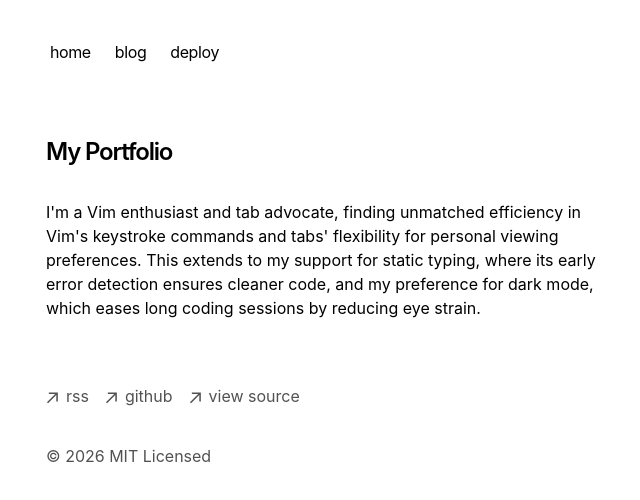
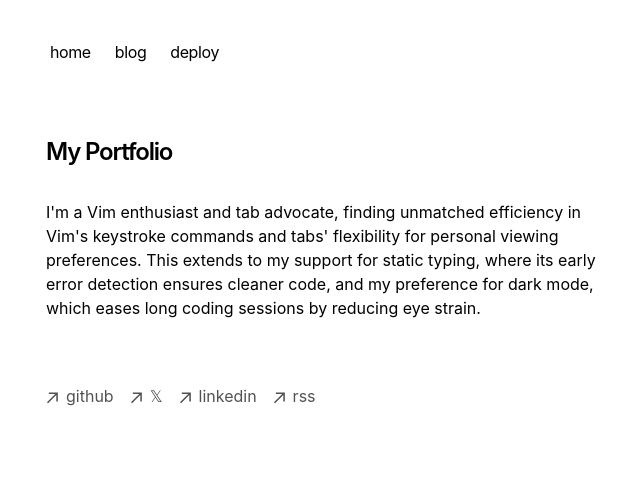
Before and after one commit to junnjiee/website, a Next.js app: page / in a window 1280 px wide. Shown: the top 500 px of the page, without its empty margins (306-946 px from the left). Built offline with nearby package versions, Linux system fonts and the light colour scheme.

Commit message:
footer update

```diff
--- a/app/components/footer.tsx
+++ b/app/components/footer.tsx
@@ -12,7 +12,7 @@
         fill="currentColor"
       />
     </svg>
-  )
+  );
 }
 
 export default function Footer() {
@@ -24,18 +24,7 @@
             className="flex items-center transition-all hover:text-neutral-800 dark:hover:text-neutral-100"
             rel="noopener noreferrer"
             target="_blank"
-            href="/rss"
-          >
-            <ArrowIcon />
-            <p className="ml-2 h-7">rss</p>
-          </a>
-        </li>
-        <li>
-          <a
-            className="flex items-center transition-all hover:text-neutral-800 dark:hover:text-neutral-100"
-            rel="noopener noreferrer"
-            target="_blank"
-            href="https://github.com/vercel/next.js"
+            href="https://github.com/junnjiee"
           >
             <ArrowIcon />
             <p className="ml-2 h-7">github</p>
@@ -46,16 +35,38 @@
             className="flex items-center transition-all hover:text-neutral-800 dark:hover:text-neutral-100"
             rel="noopener noreferrer"
             target="_blank"
-            href="https://vercel.com/templates/next.js/portfolio-starter-kit"
+            href="https://x.com/junnjiee_"
           >
             <ArrowIcon />
-            <p className="ml-2 h-7">view source</p>
+            <p className="ml-2 h-7">𝕏</p>
+          </a>
+        </li>
+        <li>
+          <a
+            className="flex items-center transition-all hover:text-neutral-800 dark:hover:text-neutral-100"
+            rel="noopener noreferrer"
+            target="_blank"
+            href="https://www.linkedin.com/in/junnjiee/"
+          >
+            <ArrowIcon />
+            <p className="ml-2 h-7">linkedin</p>
+          </a>
+        </li>
+        <li>
+          <a
+            className="flex items-center transition-all hover:text-neutral-800 dark:hover:text-neutral-100"
+            rel="noopener noreferrer"
+            target="_blank"
+            href="/rss"
+          >
+            <ArrowIcon />
+            <p className="ml-2 h-7">rss</p>
           </a>
         </li>
       </ul>
-      <p className="mt-8 text-neutral-600 dark:text-neutral-300">
-        © {new Date().getFullYear()} MIT Licensed
-      </p>
+      {/* <p className="mt-8 text-neutral-600 dark:text-neutral-300"> */}
+      {/*   © {new Date().getFullYear()} MIT Licensed */}
+      {/* </p> */}
     </footer>
-  )
+  );
 }
```
